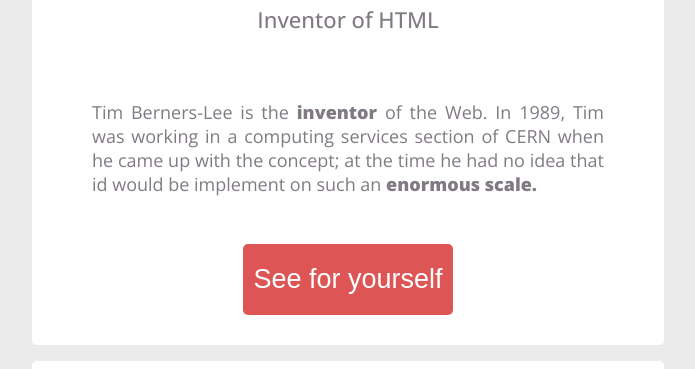
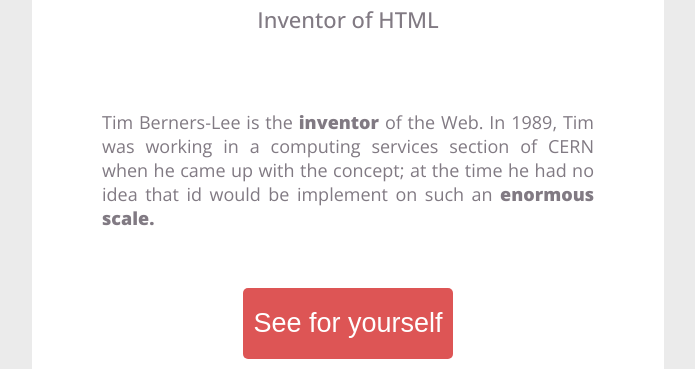
Before and after one commit to becodeorg/hamilton-8-tim-berners-lee-steeve0403, a plain HTML site: page index.html in a window 1280 px wide. Shown: the part 308-677 px from the top of the page, without its empty margins (292-987 px from the left). Drawn offline with nearby package versions, Linux system fonts and the light colour scheme.

Commit message:
perfectionnement

```diff
--- a/style.css
+++ b/style.css
@@ -32,7 +32,7 @@ h2 {
     font-weight: 300;
 }
 #presentation p {
-    padding: 30px
+    padding: 40px
 }
 #presentation img {
     border-radius: 50%;
```
